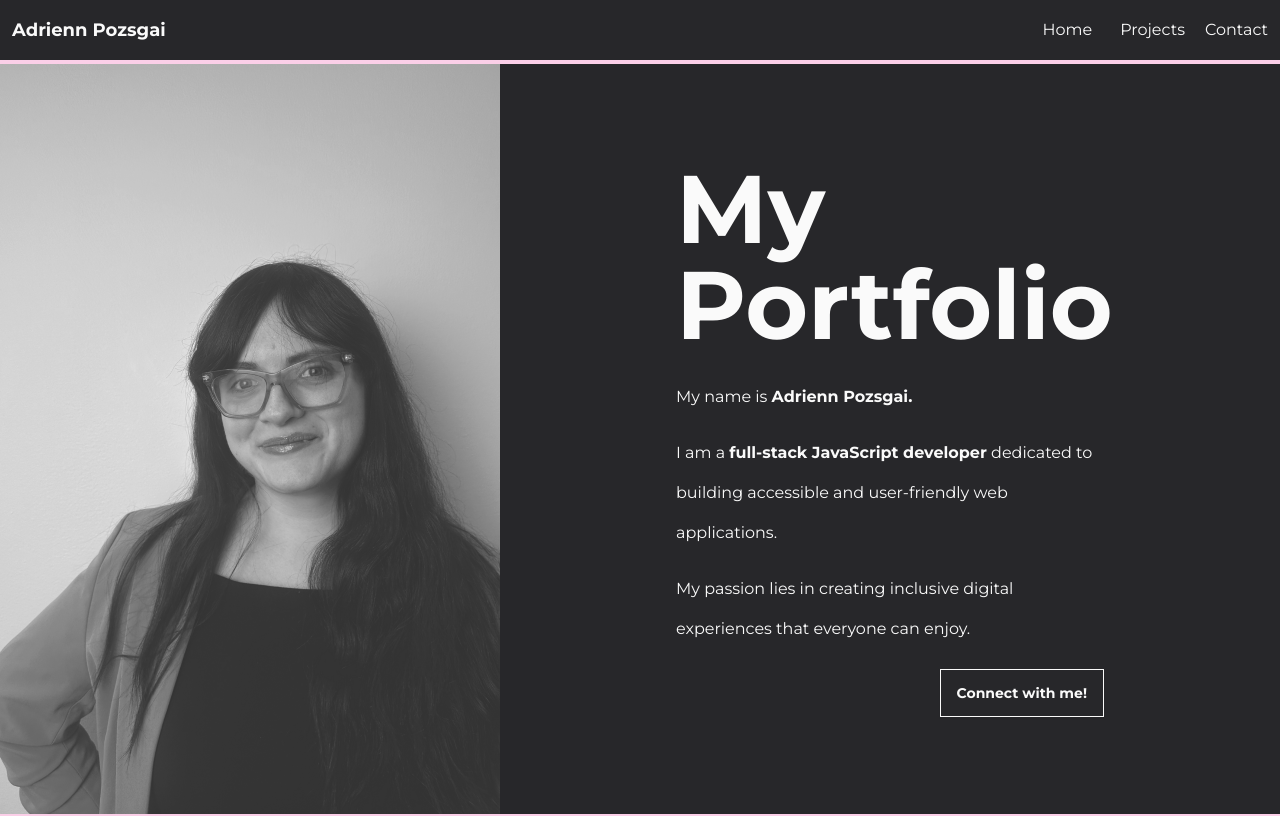
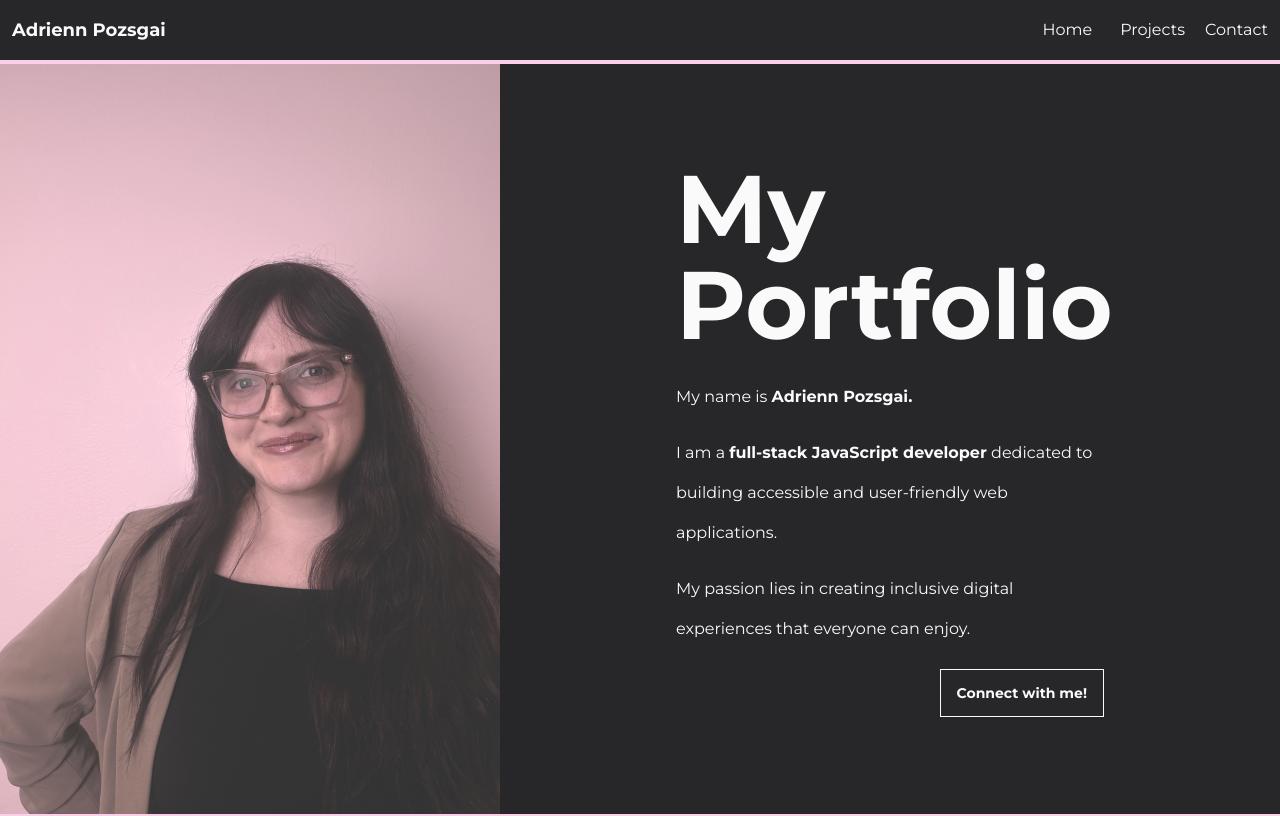
Before and after one commit to Apozsgai97/portfolio-next.js, a Next.js app: page / in a window 1280 px wide. Shown: the top 816 px of the page. Built offline with nearby package versions, Linux system fonts and the light colour scheme.

Commit message:
take off grayscale from picture and change text alignment

```diff
--- a/src/features/portfolio/components/hero-section.tsx
+++ b/src/features/portfolio/components/hero-section.tsx
@@ -9,9 +9,9 @@ export function HeroSection() {
         width={500}
         height={700}
         alt="Picture of the developer, Adrienn Pozsgai"
-        className="hidden lg:block grayscale"
+        className="hidden lg:block"
       />
-      <div className="lg:px-44 lg:text-left p-12 lg:py-0 text-justify text-neutral-50">
+      <div className="lg:px-44 lg:text-left p-12 lg:py-0 text-neutral-50">
         <h1 className="font-extrabold text-6xl lg:text-8xl mb-6 lg:w-96">
           My <span>Portfolio</span>
         </h1>
```
